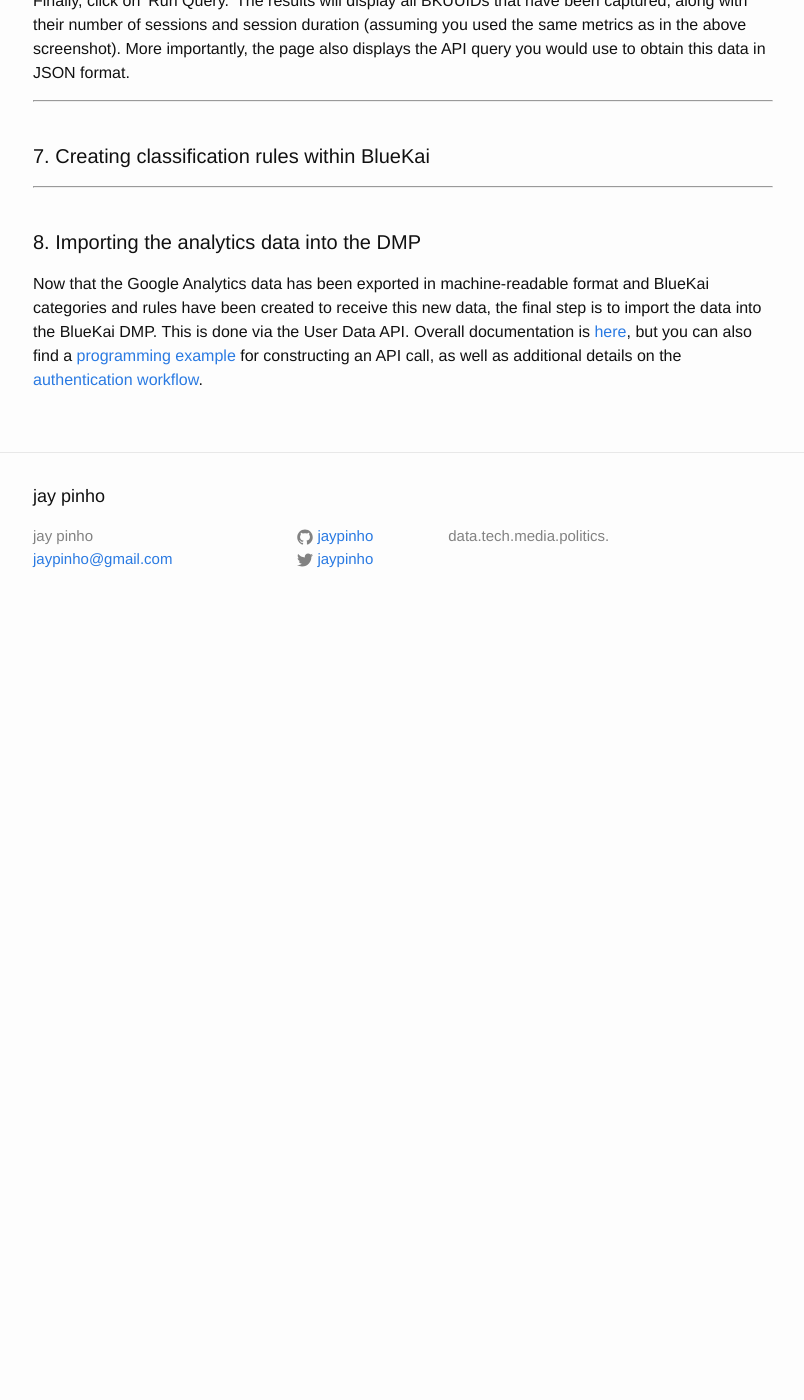
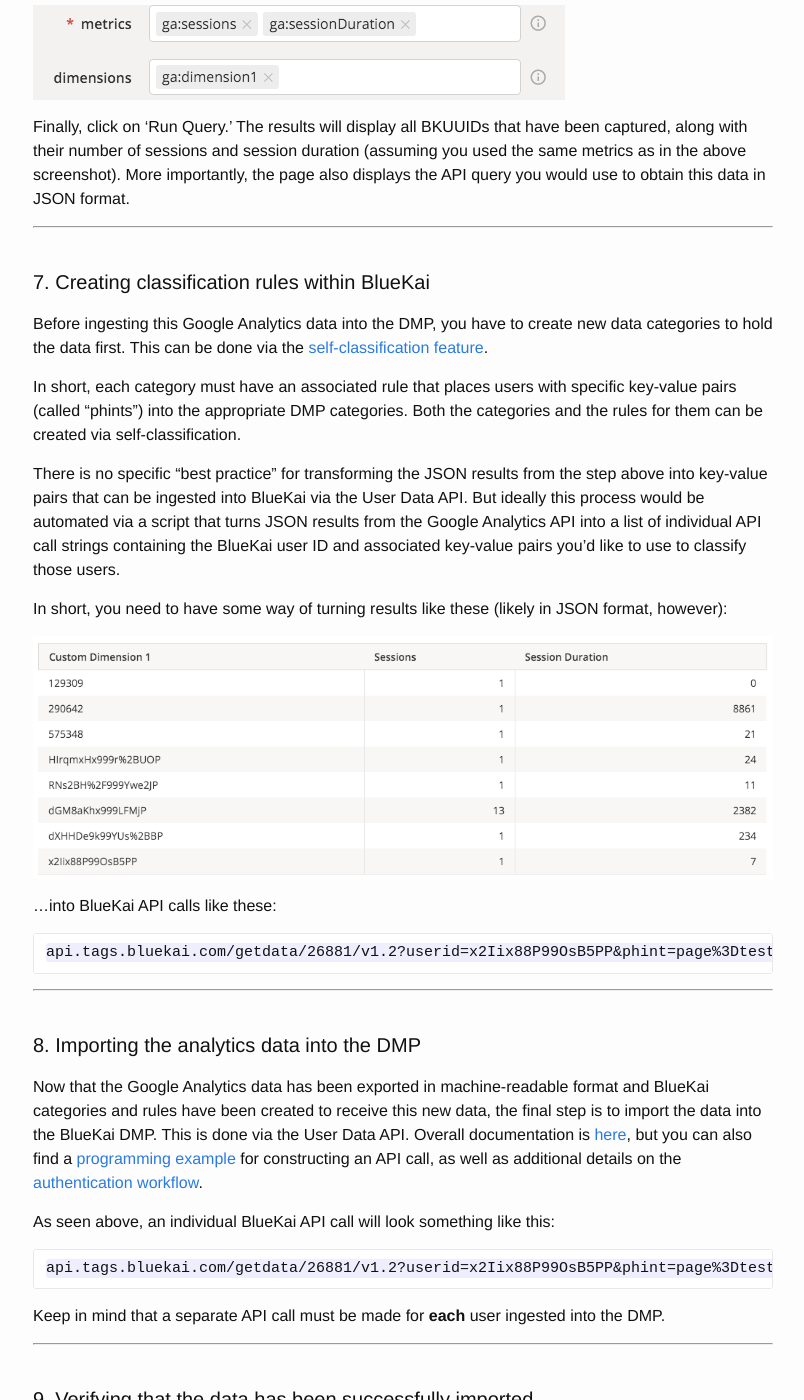
Before and after one commit to jaypinho/jaypinho.github.io, a Jekyll site: the page built from bk_demo.md, in a window 1280 px wide and 1400 px high, scrolled down 4828 px. Shown: the whole window, without its empty margins (237-1041 px from the left). Built offline with Jekyll 4.4.1, drawn with Linux system fonts in a browser that asks for light colours; before the commit the page ends 5458 px from its top, so only the background shows below that; some of the changed text lies outside the part shown.

Commit message:
Update pages

```diff
--- a/bk_demo.md
+++ b/bk_demo.md
@@ -24,6 +24,8 @@
 
 8. [Importing the analytics data into the DMP](#step8)
 
+9. [Verifying that the data has been successfully imported](#step9)
+
 ---
 <br>
 
@@ -46,7 +48,7 @@
 
 The simplest and most elegant way to achieve these objectives is to implement *postMessage* and *receiveMessage* functions inside and outside the BlueKai container iframe, respectively, so that the BKUUID can be sent from within the BlueKai container iframe to the external Google Analytics tag.
 
-No code needs to be modified on the BlueKai container iframe, thus sparing client IT departments from the headache of redeployment, and the Google Analytics tag only needs to be modified slightly. The only real downside is the potential to miss analytics data if the BlueKai tag fails to load properly (since the Google Analytics tag will need to wait for the BlueKai tag to load before firing).
+No code needs to be modified on the BlueKai container iframe, thus sparing client IT departments from the headache of redeployment, and the Google Analytics tag only needs to be modified slightly. The only real downside is the potential to miss analytics data if the BlueKai tag either doesn't exist on the page or fails to load properly (since the Google Analytics tag will need to wait for the BlueKai tag to load before firing). To mitigate this potential problem, the Google Analytics tag should be set up to fire on the page after a specified number of milliseconds if the BlueKai tag fails to load.
 
 Let's begin.
 
@@ -119,10 +121,10 @@
 
 This above code sets the value of a new 'custom dimension' (more on that [here](https://support.google.com/analytics/answer/2709828?hl=en)) to the BKUUID, then sends the page view data (using the line of code we'd earlier removed from the default Google Analytics tag code) to Google's servers.
 
-At this point we've successfully sent the BKUUID to Google Analytics on every page view. You can test this by loading any page containing the tag setup we've configured above. (Note: BLueKai tags take up to 1-2 hours to propagate, so you may need to wait for a bit before the BlueKai tag begins sending BKUUID data.) Here, for example, are the parameters sent to Google when its tag fires:
+At this point we've successfully sent the BKUUID to Google Analytics on every page view. You can test this by loading any page containing the tag setup we've configured above. (Note: BlueKai tags take up to 1-2 hours to propagate, so you may need to wait for a bit before the BlueKai tag begins sending BKUUID data.) Here, for example, are the parameters sent to Google when its tag fires:
 
 ![Parameters sent to Google Analytics]({{ site.url }}/assets/ga_params.png)
-
+<p>&nbsp;</p>
 Notice the 'cd1' parameter second from the bottom? That's a 'custom dimension' containing the BlueKai ID received from the BlueKai tag.
 
 Now we need to ensure that your Google Analytics account is set up to store this custom dimension data.
@@ -162,6 +164,20 @@
 
 #### 7. Creating classification rules within BlueKai
 
+Before ingesting this Google Analytics data into the DMP, you have to create new data categories to hold the data first. This can be done via the [self-classification feature](http://docs.oracle.com/cloud/latest/marketingcs_gs/OMCDA/#Help/Platform/ManagingTaxonomy/Using-Self-Classification-Tools-to-Manage-your-Taxonomy_12878472.html).
+
+In short, each category must have an associated rule that places users with specific key-value pairs (called "phints") into the appropriate DMP categories. Both the categories and the rules for them can be created via self-classification.
+
+There is no specific "best practice" for transforming the JSON results from the step above into key-value pairs that can be ingested into BlueKai via the User Data API. But ideally this process would be automated via a script that turns JSON results from the Google Analytics API into a list of individual API call strings containing the BlueKai user ID and associated key-value pairs you'd like to use to classify those users.
+
+In short, you need to have some way of turning results like these (likely in JSON format, however):
+
+![Google Analytics data]({{ site.url }}/assets/ga_results.png)
+
+...into BlueKai API calls like these:
+
+    api.tags.bluekai.com/getdata/26881/v1.2?userid=x2Iix88P99OsB5PP&phint=page%3Dtestpage&bkuid=XXXXXXXXX&bksig=XXXXXXXXXXXXX
+
 ---
 <br>
 
@@ -170,3 +186,18 @@
 #### 8. Importing the analytics data into the DMP
 
 Now that the Google Analytics data has been exported in machine-readable format and BlueKai categories and rules have been created to receive this new data, the final step is to import the data into the BlueKai DMP. This is done via the User Data API. Overall documentation is [here](https://kb.bluekai.com/display/PD/User+Data+API), but you can also find a [programming example](https://kb.bluekai.com/display/PD/Programming+Example) for constructing an API call, as well as additional details on the [authentication workflow](https://kb.bluekai.com/display/PD/Authenticating+BlueKai+API+Calls).
+
+As seen above, an individual BlueKai API call will look something like this:
+
+    api.tags.bluekai.com/getdata/26881/v1.2?userid=x2Iix88P99OsB5PP&phint=page%3Dtestpage&bkuid=XXXXXXXXX&bksig=XXXXXXXXXXXXX
+
+Keep in mind that a separate API call must be made for **each** user ingested into the DMP.
+
+---
+<br>
+
+<a name="step9"></a>
+
+#### 9. Verifying that the data has been successfully imported
+
+Typically, the BlueKai UI shows a category's unique user population with a lag of 1-3 days. Assuming that enough users have been ingested via the BlueKai User Data API, you should be able to verify that they were successfully transferred by checking the category population in the **Create Audience** screen.
```
Also changed, not shown: other parts of bk_demo.md (+1 -1 lines), assets/ga_results.png (added).
